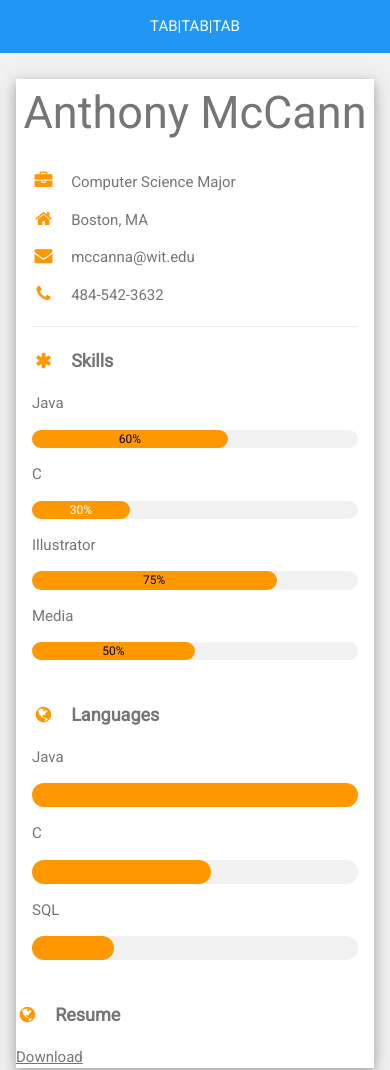
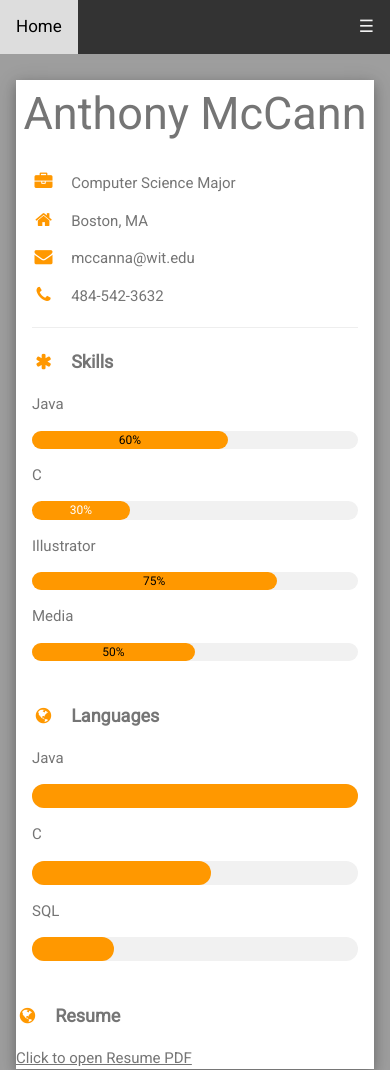
Before and after one commit to WatermelonGalaxy/WatermelonGalaxy.github.io, a plain HTML site: page index.html in a window 390 px wide. Shown: the top 1070 px of the page. Drawn offline with nearby package versions, Linux system fonts and the light colour scheme.

Commit message:
Update Color Scheme

```diff
--- a/index.html
+++ b/index.html
@@ -8,18 +8,92 @@
 <link rel="stylesheet" href="https://cdnjs.cloudflare.com/ajax/libs/font-awesome/4.7.0/css/font-awesome.min.css">
 <style>
 html,body,h1,h2,h3,h4,h5,h6 {font-family: "Roboto", sans-serif}
+
+/* Add a black background color to the top navigation */
+.topnav {
+   background-color: #333;
+   overflow: hidden;
+}
+
+/* Style the links inside the navigation bar */
+.topnav a {
+   float: left;
+   display: block;
+   color: #f2f2f2;
+   text-align: center;
+   padding: 14px 16px;
+   text-decoration: none;
+   font-size: 17px;
+}
+
+/* Change the color of links on hover */
+.topnav a:hover {
+   background-color: #ddd;
+   color: black;
+}
+
+/* Add an active class to highlight the current page */
+.active {
+   background-color: #green;
+   color: white;
+}
+
+/* Hide the link that should open and close the topnav on small screens */
+.topnav .icon {
+   display: none;
+}
+
+/* When the screen is less than 600 pixels wide, hide all links, except for the first one ("Home"). Show the link that contains should open and close the topnav (.icon) */
+@media screen and (max-width: 600px) {
+ .topnav a:not(:first-child) {display: none;}
+ .topnav a.icon {
+   float: right;
+   display: block;
+ }
+}
+
+/* The "responsive" class is added to the topnav with JavaScript when the user clicks on the icon. This class makes the topnav look good on small screens (display the links vertically instead of horizontally) */
+@media screen and (max-width: 600px) {
+ .topnav.responsive {position: relative;}
+ .topnav.responsive a.icon {
+   position: absolute;
+   right: 0;
+   top: 0;
+ }
+ .topnav.responsive a {
+   float: none;
+   display: block;
+   text-align: left;
+ }
+}
 </style>
 
+<script>
+function myFunction() {
+    var x = document.getElementById("myTopnav");
+    if (x.className === "topnav") {
+        x.className += " responsive";
+    } else {
+        x.className = "topnav";
+    }
+}
+</script>
 
-<header class="w3-container w3-blue w3-center">
-<p>
-TAB|TAB|TAB
 
-</p>
+
+
+<header class="w3-center">
+  <div class="topnav" id="myTopnav">
+   <a href="#home" class="active">Home</a>
+   <a href="#news">News</a>
+   <a href="#projects">Projects</a>
+   <a href="#about">About</a>
+   <a href="javascript:void(0);" class="icon" onclick="myFunction()">&#9776;</a>
+ </div>
 </header>
 
 
-<body class="w3-light-grey">
+<body class="w3-grey">
 
 <!-- Page Container -->
 <div class="w3-content w3-margin-top" style="max-width:1400px;">
@@ -80,7 +154,7 @@ TAB|TAB|TAB
           <br>
         </div>
         <p class="w3-large w3-text-theme"><b><i class="fa fa-globe fa-fw w3-margin-right w3-text-orange"></i>Resume</b></p>
-        <a href="http://www.wmgalaxy.pw/Resume/Anthony%20McCann%20Resume%2010:30:2017.pdf">Download</a>
+        <a href="http://www.wmgalaxy.pw/Resume/Anthony%20McCann%20Resume%2010:30:2017.pdf">Click to open Resume PDF</a>
       </div><br>
     <!-- End Left Column -->
     </div>
@@ -89,7 +163,7 @@ TAB|TAB|TAB
     <div class="w3-twothird">
 
       <div class="w3-container w3-card w3-white w3-margin-bottom">
-        <h2 class="w3-text-grey w3-padding-16"><i class="fa fa-suitcase fa-fw w3-margin-right w3-xxlarge w3-text-orange"></i>Work Experience</h2>
+        <h2 class="w3-text-grey w3-padding-16"><i class="fa fa-suitcase fa-fw w3-margin-right w3-xxlarge w3-text-dark-grey"></i>Work Experience</h2>
         <div class="w3-container">
           <h5 class="w3-opacity"><b>Advisor and Client Services / Penn Mutual Life Insurance</b></h5>
           <h6 class="w3-text-orange"><i class="fa fa-calendar fa-fw w3-margin-right"></i>(Seasonal) 2016 - 2017 <span class="w3-tag w3-teal w3-round"></span></h6>
@@ -110,7 +184,7 @@ TAB|TAB|TAB
       </div>
 
       <div class="w3-container w3-card w3-white">
-        <h2 class="w3-text-grey w3-padding-16"><i class="fa fa-certificate fa-fw w3-margin-right w3-xxlarge w3-text-orange"></i>Education</h2>
+        <h2 class="w3-text-grey w3-padding-16"><i class="fa fa-certificate fa-fw w3-margin-right w3-xxlarge w3-text-dark-gray"></i>Education</h2>
         <div class="w3-container">
           <h5 class="w3-opacity"><b>Wentworth Institute of Technology</b></h5>
           <h6 class="w3-text-orange"><i class="fa fa-calendar fa-fw w3-margin-right"></i>Enrolled: 2015 - 2019</h6>
@@ -133,7 +207,7 @@ TAB|TAB|TAB
   <!-- End Page Container -->
 </div>
 
-<footer class="w3-container w3-blue w3-center w3-margin-top">
+<footer class="w3-container w3-dark-gray w3-center w3-margin-top">
   <p>Find me on social media.</p>
   <i class="fa fa-facebook-official w3-hover-opacity"></i>
   <i class="fa fa-instagram w3-hover-opacity"></i>
```
